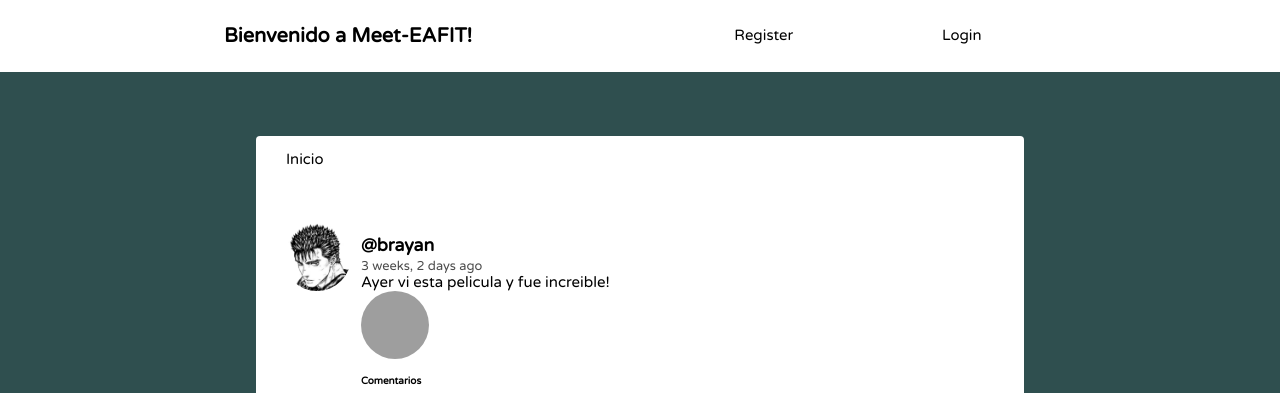
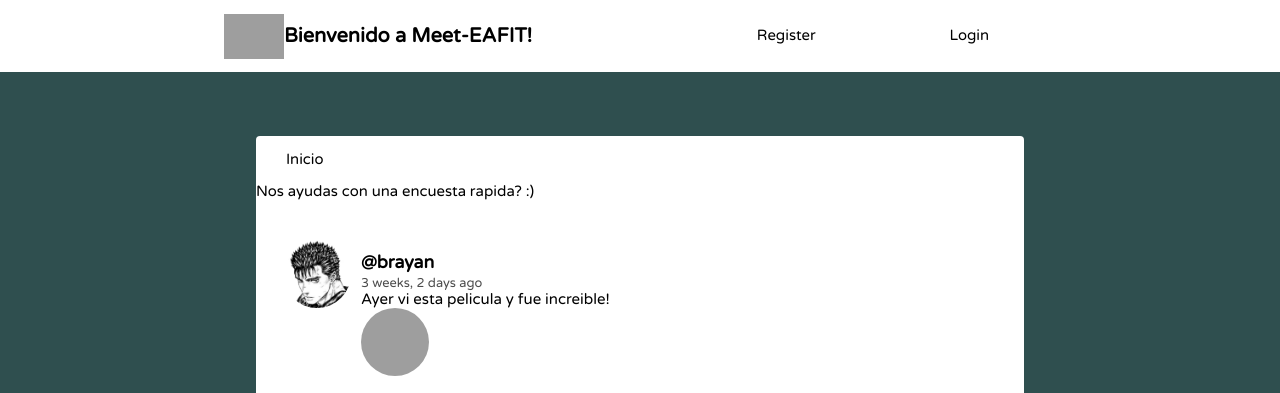
Before and after one commit to BryanX12/Meet-EAFIT, a Django app: page / in a window 1280 px wide. Shown: the top 393 px of the page. Run offline with Django 4.2, Linux system fonts and the light colour scheme; data comes from the database, SQL or seed files in the repository; both versions use the stored data as it was after the commit; grey boxes are pictures that could not be loaded.

Commit message:
Creacion del form encuesta (para la analitica), boton en el feed y logo del proyecto.

```diff
--- a/social/admin.py
+++ b/social/admin.py
@@ -1,8 +1,9 @@
 from django.contrib import admin
-from .models import Post, Profile, Relationship, Comment
+from .models import Post, Profile, Relationship, Comment, Encuesta
 
 # Register your models here.
 admin.site.register(Profile)
 admin.site.register(Post)
 admin.site.register(Relationship)
 admin.site.register(Comment)
+admin.site.register(Encuesta)
--- a/social/models.py
+++ b/social/models.py
@@ -1,63 +1,77 @@
 from django.db import models
 from django.contrib.auth.models import User
 from django.utils import timezone
+from django.core.validators import MinValueValidator, MaxValueValidator
 
 
 class Profile(models.Model):
-	id = models.BigAutoField(primary_key=True)
-	objects = None
-	user = models.OneToOneField(User, on_delete=models.CASCADE)
-	image = models.ImageField(default='batman.png')
+    id = models.BigAutoField(primary_key=True)
+    objects = None
+    user = models.OneToOneField(User, on_delete=models.CASCADE)
+    image = models.ImageField(default='batman.png')
 
-	def __str__(self):
-		return f'Perfil de {self.user.username}'
+    def __str__(self):
+        return f'Perfil de {self.user.username}'
 
-	def following(self):
-		user_ids = Relationship.objects.filter(from_user=self.user)\
-								.values_list('to_user_id', flat=True)
-		return User.objects.filter(id__in=user_ids)
+    def following(self):
+        user_ids = Relationship.objects.filter(from_user=self.user)\
+                                .values_list('to_user_id', flat=True)
+        return User.objects.filter(id__in=user_ids)
 
-	def followers(self):
-		user_ids = Relationship.objects.filter(to_user=self.user)\
-								.values_list('from_user_id', flat=True)
-		return User.objects.filter(id__in=user_ids)
+    def followers(self):
+        user_ids = Relationship.objects.filter(to_user=self.user)\
+                                .values_list('from_user_id', flat=True)
+        return User.objects.filter(id__in=user_ids)
 
 
 class Post(models.Model):
-	id = models.AutoField(primary_key=True)
-	user = models.ForeignKey(User, on_delete=models.CASCADE, related_name='posts')
-	timestamp = models.DateTimeField(default=timezone.now)
-	content = models.TextField()
-	comments = models.ForeignKey('Comment', on_delete=models.CASCADE, related_name='post_comments', null=True, blank=True)
-	image = models.ImageField(upload_to='post_images', blank=True, null=True)
+    id = models.AutoField(primary_key=True)
+    user = models.ForeignKey(User, on_delete=models.CASCADE, related_name='posts')
+    timestamp = models.DateTimeField(default=timezone.now)
+    content = models.TextField()
+    comments = models.ForeignKey('Comment', on_delete=models.CASCADE, related_name='post_comments', null=True, blank=True)
+    image = models.ImageField(upload_to='post_images', blank=True, null=True)
 
-	class Meta:
-		ordering = ['-timestamp']
+    class Meta:
+        ordering = ['-timestamp']
 
-	def __str__(self):
-		return f'{self.user.username}: {self.content}'
+    def __str__(self):
+        return f'{self.user.username}: {self.content}'
 
 
 class Relationship(models.Model):
-	id = models.BigAutoField(primary_key=True)
-	from_user = models.ForeignKey(User, related_name='relationships', on_delete=models.CASCADE)
-	to_user = models.ForeignKey(User, related_name='related_to', on_delete=models.CASCADE)
+    id = models.BigAutoField(primary_key=True)
+    from_user = models.ForeignKey(User, related_name='relationships', on_delete=models.CASCADE)
+    to_user = models.ForeignKey(User, related_name='related_to', on_delete=models.CASCADE)
 
-	def __str__(self):
-		return f'{self.from_user} to {self.to_user}'
+    def __str__(self):
+        return f'{self.from_user} to {self.to_user}'
 
-	class Meta:
-		indexes = [
-		models.Index(fields=['from_user', 'to_user',]),
-		]
+    class Meta:
+        indexes = [
+        models.Index(fields=['from_user', 'to_user',]),
+        ]
 
 
 class Comment(models.Model):
-	id = models.BigAutoField(primary_key=True)
-	user = models.ForeignKey(User, on_delete=models.CASCADE)
-	post = models.ForeignKey('Post', on_delete=models.CASCADE, related_name='post_comments')
-	content = models.TextField()
-	created_at = models.DateTimeField(auto_now_add=True)
+    id = models.BigAutoField(primary_key=True)
+    user = models.ForeignKey(User, on_delete=models.CASCADE)
+    post = models.ForeignKey('Post', on_delete=models.CASCADE, related_name='post_comments')
+    content = models.TextField()
+    created_at = models.DateTimeField(auto_now_add=True)
 
-	def __str__(self):
-		return self.content
+    def __str__(self):
+        return self.content
+
+
+class Encuesta(models.Model):
+    id = models.BigAutoField(primary_key=True)
+    usuario = models.OneToOneField(User, on_delete=models.CASCADE)
+    carrera = models.CharField(max_length=100)
+    gusta_meet_eafit = models.PositiveIntegerField(validators=[MinValueValidator(1), MaxValueValidator(5)])
+    seguira_usando = models.PositiveIntegerField(validators=[MinValueValidator(1), MaxValueValidator(5)])
+    satisfaccion_carrera = models.PositiveIntegerField(validators=[MinValueValidator(1), MaxValueValidator(5)])
+
+
+    def __str__(self):
+        return f"Encuesta de {self.usuario.username}"
--- a/social/templates/social/feed.html
+++ b/social/templates/social/feed.html
@@ -2,6 +2,7 @@
 {% load humanize %}
 {% block content %}
 
+<a href="{% url 'encuesta' %}" class="btn btn-primary">Nos ayudas con una encuesta rapida? :)</a>
 {% for post in posts %}
 <article>
     <div class="container-article">
--- a/social/templates/social/layout.html
+++ b/social/templates/social/layout.html
@@ -2,7 +2,7 @@
 {% load static %}
 <html>
 <head>
-	<title>Django Social</title>
+	<title>Meet-EAFIT</title>
 	<meta name="viewport" content="width=device-width, initial-scale=1">
         <link href='http://fonts.googleapis.com/css?family=Varela+Round' rel='stylesheet' type='text/css'>
 	<link rel="stylesheet" type="text/css" href="{% static 'normalize.css' %}">
@@ -12,6 +12,7 @@
 
 	<header class="main-head">
 		<nav class="main">
+			<img src="{% static 'Logo.png' %}" alt="Logo de Meet-EAFIT" style="width: 60px;">
 			<h1 id="logo">Bienvenido a Meet-EAFIT!</h1>
 			<ul>
 				{% if request.user.is_authenticated %}
--- a/social/urls.py
+++ b/social/urls.py
@@ -14,6 +14,7 @@ urlpatterns = [
                   path('post/', views.post, name='post'),
                   path('follow/<str:username>/', views.follow, name='follow'),
                   path('unfollow/<str:username>/', views.unfollow, name='unfollow'),
-                  path('posts/<int:post_id>/comment/', views.add_comment_to_post, name='post_comments')
+                  path('posts/<int:post_id>/comment/', views.add_comment_to_post, name='post_comments'),
+                  path('encuesta/', views.encuesta, name='encuesta')
 
               ] + static(settings.MEDIA_URL, document_root=settings.MEDIA_ROOT)
--- a/social/views.py
+++ b/social/views.py
@@ -1,6 +1,6 @@
 from django.shortcuts import render, redirect, get_object_or_404
 from .models import *
-from .forms import UserRegisterForm, PostForm, CommentForm
+from .forms import UserRegisterForm, PostForm, CommentForm, EncuestaForm
 from django.contrib import messages
 from django.contrib.auth.models import User
 from django.contrib.auth.decorators import login_required
@@ -88,3 +88,16 @@ def add_comment_to_post(request, post_id):
     else:
         form = CommentForm()
     return render(request, 'social/post.html', {'form': form})
+
+
+def encuesta(request):
+    if request.method == 'POST':
+        form = EncuestaForm(request.POST)
+        if form.is_valid():
+            encuesta = form.save(commit=False)
+            encuesta.usuario = request.user
+            encuesta.save()
+            return redirect('feed')
+    else:
+        form = EncuestaForm()
+    return render(request, 'social/encuesta.html', {'form': form})
```
Also changed, not shown: social/forms.py (+30 -16 lines), db.sqlite3.
